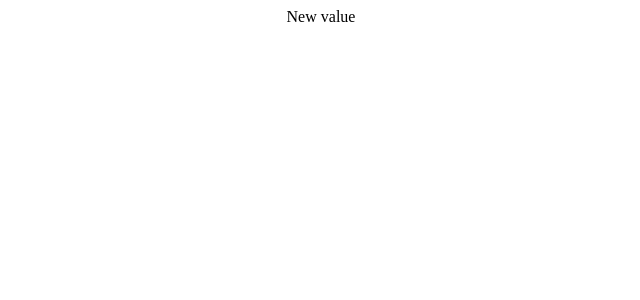
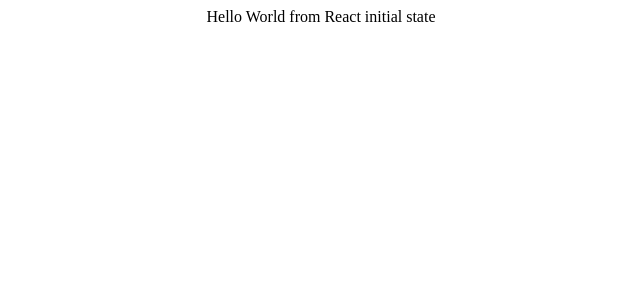
Before and after one commit to elena-bi/demo-springboot, a React (Create React App) app in the folder react-app/: page / in a window 1280 px wide. Shown: the top 300 px of the page, without its empty margins (319-959 px from the left). Built offline with nearby package versions, Linux system fonts and the light colour scheme; the HTML template or start-up script is replaced by a standard one.

Commit message:
Change react initial message

```diff
--- a/react-app/src/App.js
+++ b/react-app/src/App.js
@@ -1,7 +1,7 @@
 import './App.css';
 import React, {useState, useEffect } from 'react';
 
-const helloWorld = "Hello World";
+const helloWorld = "Hello World from React initial state";
 let shouldUpdate = true;
 
 function App() {
@@ -9,7 +9,7 @@
 
   useEffect(() => {
     if (shouldUpdate) {
-      setMessage("New value");
+      // setMessage("New value");
     }
     return function () {
       shouldUpdate = false;
```
